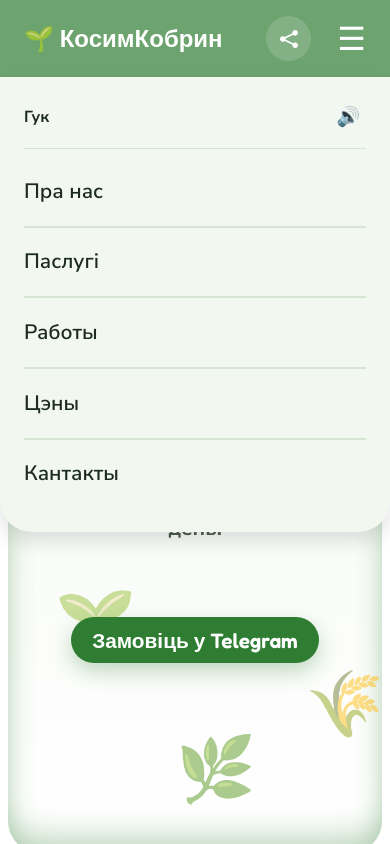
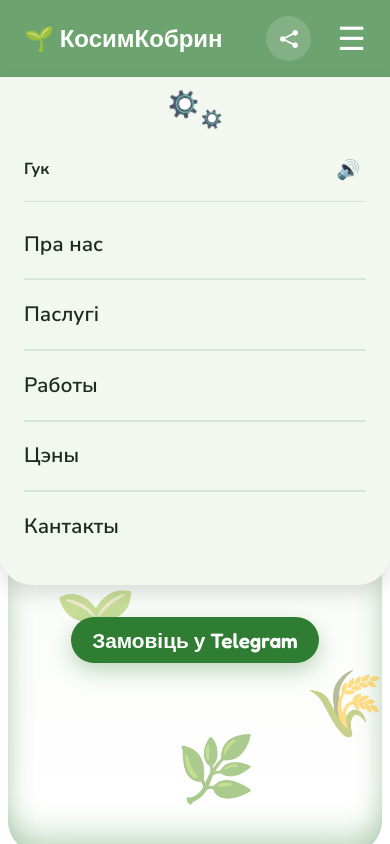
Before and after one commit to login-nigol/kosim-kobrin, a React (Vite) app: page / in a window 390 px wide. Both pictures are taken after a click on the button "Открыть меню". Shown: the top 844 px of the page. Built offline with nearby package versions, Linux system fonts and the light colour scheme.

Commit message:
feat: add animated spinning gears decoration to dropdown menu

```diff
--- /dev/null
+++ b/src/components/GearsIcon/GearsIcon.jsx
@@ -0,0 +1,32 @@
+/* ================================================================
+   АНИМИРОВАННЫЕ ШЕСТЕРЁНКИ
+   Декоративный элемент для дропдаун-меню — большая шестерня крутится
+   по часовой, маленькая (пересекающаяся с ней) — против часовой,
+   имитируя работающий механизм
+   ================================================================ */
+import styles from "./GearsIcon.module.css";
+
+/* ===== ОДНА ШЕСТЕРНЯ КАК ПЕРЕИСПОЛЬЗУЕМЫЙ SVG-ЭЛЕМЕНТ ===== */
+function GearShape({ className }) {
+    return (
+        <svg viewBox="0 0 100 100" className={className}>
+            <path
+                d="M50 6 L58 6 L61 18 L71 21 L81 13 L87 19 L79 29 L82 39 L94 42 L94 50 L82 53 L79 63 L87 73 L81 79 L71 71 L61 74 L58 86 L50 86 L47 74 L37 71 L27 79 L21 73 L29 63 L26 53 L14 50 L14 42 L26 39 L29 29 L21 19 L27 13 L37 21 L47 18 Z"
+                fill="#4a5568"
+            />
+            <circle cx="50" cy="46" r="24" fill="none" stroke="#6cbfae" strokeWidth="4" />
+            <circle cx="50" cy="46" r="17" fill="#ffffff" />
+        </svg>
+    );
+}
+
+function GearsIcon() {
+    return (
+        <div className={styles.wrapper} aria-hidden="true">
+            <GearShape className={styles.gearBig} />
+            <GearShape className={styles.gearSmall} />
+        </div>
+    );
+}
+
+export default GearsIcon;
--- /dev/null
+++ b/src/components/GearsIcon/GearsIcon.module.css
@@ -0,0 +1,37 @@
+/* ===== ОБЁРТКА ДВУХ ШЕСТЕРЁНОК ===== */
+.wrapper {
+  position: relative;
+  width: 3.5em;
+  height: 2.8em;
+  margin: 0 auto 0.5em;
+}
+
+/* ===== БОЛЬШАЯ ШЕСТЕРНЯ — крутится по часовой ===== */
+.gearBig {
+  position: absolute;
+  top: 0;
+  left: 0;
+  width: 2.2em;
+  height: 2.2em;
+  animation: spinClockwise 6s linear infinite;
+}
+
+/* ===== МАЛЕНЬКАЯ ШЕСТЕРНЯ — крутится против часовой, зацеплена за большую ===== */
+.gearSmall {
+  position: absolute;
+  bottom: 0;
+  right: 0;
+  width: 1.5em;
+  height: 1.5em;
+  animation: spinCounterClockwise 4s linear infinite;
+}
+
+@keyframes spinClockwise {
+  from { transform: rotate(0deg); }
+  to { transform: rotate(360deg); }
+}
+
+@keyframes spinCounterClockwise {
+  from { transform: rotate(0deg); }
+  to { transform: rotate(-360deg); }
+}
--- a/src/components/Header/Header.jsx
+++ b/src/components/Header/Header.jsx
@@ -11,6 +11,7 @@ import { useShare } from "../../hooks/useShare";
 import { secondaryFeedback } from "../../utils/buttonFeedback";
 import MuteButton from "../MuteButton/MuteButton";
 import ShareIcon from "../../assets/icons/ShareIcon";
+import GearsIcon from "../GearsIcon/GearsIcon";
 import styles from "./Header.module.css";
 
 /* ===== ССЫЛКИ НАВИГАЦИИ ===== */
@@ -97,6 +98,9 @@ function Header() {
                         // добираться до оверлея и закрывать меню
                         onClick={(e) => e.stopPropagation()}
                     >
+
+                        <GearsIcon />
+
                         {/* Мьют — теперь первым пунктом меню */}
                         <div className={styles.menuMuteRow}>
                             <span className={styles.menuMuteLabel}>Гук</span>
```
